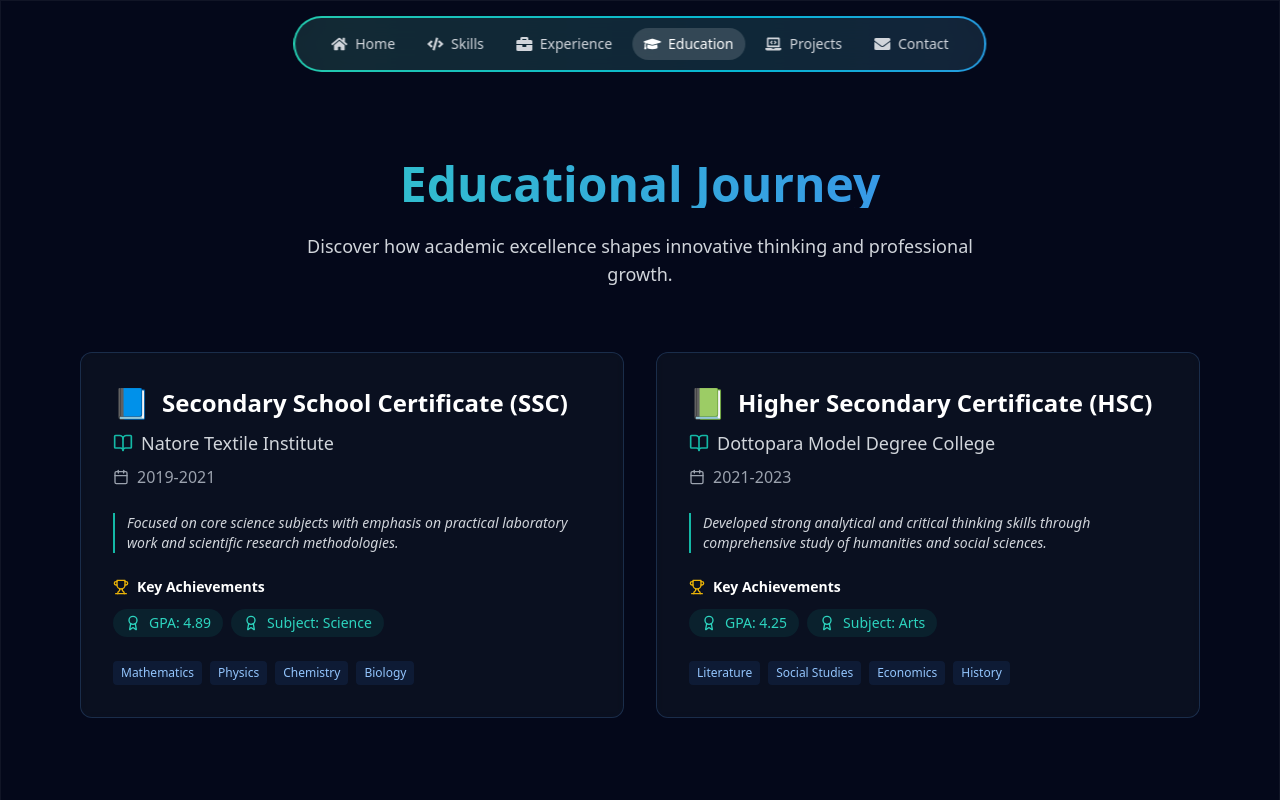
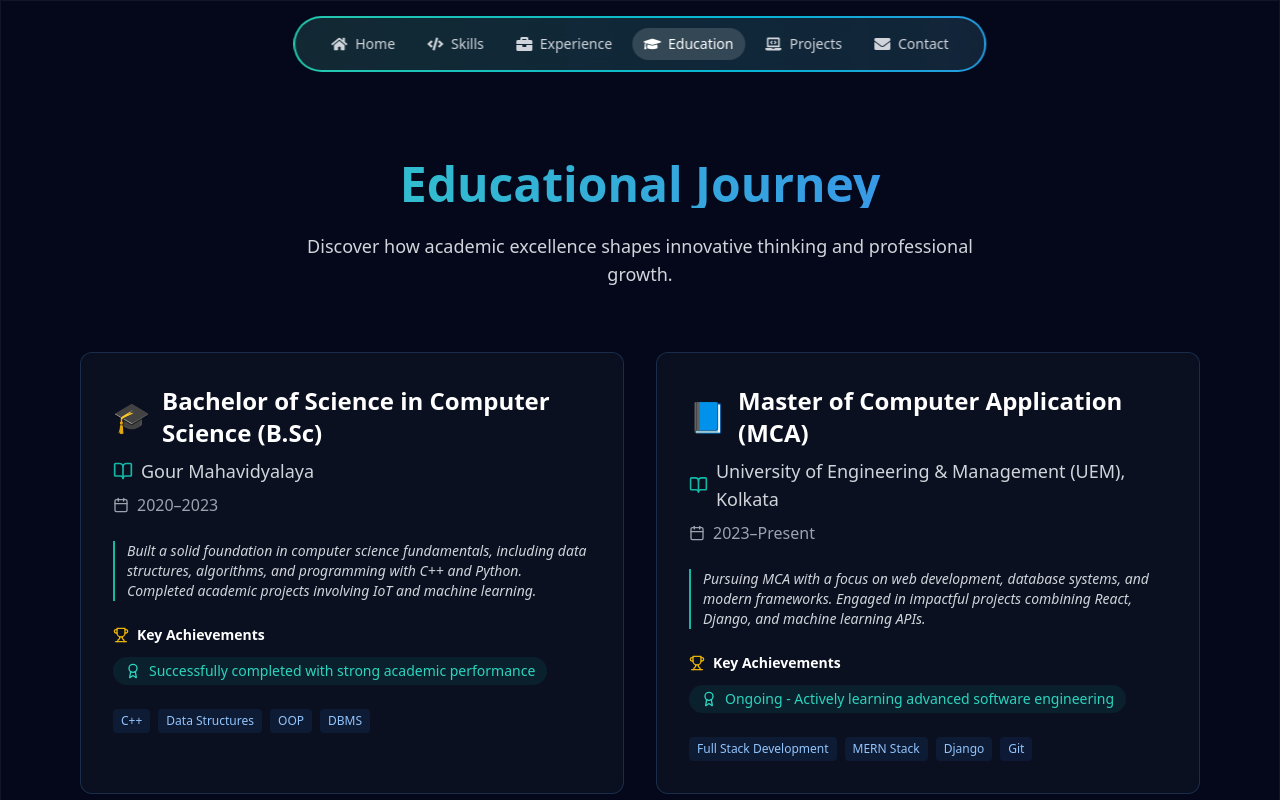
Before and after one commit to rohitneogi-a/my_portfolio, a React (Vite) app: page /education in a window 1280 px wide. Shown: the top 800 px of the page. Built offline with nearby package versions, Linux system fonts and the light colour scheme.

Commit message:
Refactor README.md for improved clarity and structure; update project descriptions and technologies used.

```diff
--- a/src/pages/Education/Education.jsx
+++ b/src/pages/Education/Education.jsx
@@ -15,26 +15,27 @@ const EducationSection = () => {
 
 const educationData = [
   {
-      degree: "Secondary School Certificate (SSC)",
-      school: "Natore Textile Institute",
-      mascot: "📘",
-      year: "2019-2021",
-      achievements: ["GPA: 4.89", "Subject: Science"],
-      skills: ["Mathematics", "Physics", "Chemistry", "Biology"],
+    degree: "Bachelor of Science in Computer Science (B.Sc)",
+    school: "Gour Mahavidyalaya",
+    mascot: "🎓",
+    year: "2020–2023",
+    achievements: ["Successfully completed with strong academic performance"],
+    skills: ["C++", "Data Structures", "OOP", "DBMS"],
     description:
-        "Focused on core science subjects with emphasis on practical laboratory work and scientific research methodologies.",
+      "Built a solid foundation in computer science fundamentals, including data structures, algorithms, and programming with C++ and Python. Completed academic projects involving IoT and machine learning.",
   },
   {
-      degree: "Higher Secondary Certificate (HSC)",
-      school: "Dottopara Model Degree College",
-      mascot: "📗",
-      year: "2021-2023",
-      achievements: ["GPA: 4.25", "Subject: Arts"],
-      skills: ["Literature", "Social Studies", "Economics", "History"],
+    degree: "Master of Computer Application (MCA)",
+    school: "University of Engineering & Management (UEM), Kolkata",
+    mascot: "📘",
+    year: "2023–Present",
+    achievements: ["Ongoing - Actively learning advanced software engineering"],
+    skills: ["Full Stack Development", "MERN Stack", "Django", "Git"],
     description:
-        "Developed strong analytical and critical thinking skills through comprehensive study of humanities and social sciences.",
+      "Pursuing MCA with a focus on web development, database systems, and modern frameworks. Engaged in impactful projects combining React, Django, and machine learning APIs.",
   },
 ];
+
 
   const containerVariants = {
     hidden: { opacity: 0 },
--- a/src/pages/Experience/Experience.jsx
+++ b/src/pages/Experience/Experience.jsx
@@ -18,7 +18,7 @@ const ExperienceCard = ({
     <div className="relative bg-gray-900/90 rounded-lg p-8 h-full border border-gray-800/50 shadow-xl backdrop-blur-xl">
       {/* Floating icon with pulse effect */}
       <div className="relative mb-6">
-        <div className="absolute -inset-4 bg-gradient-to-r from-cyan-500 to-blue-500 opacity-25 rounded-full blur-xl group-hover:opacity-75 animate-pulse transition-all duration-500" />
+        <div className="absolute -inset-4 bg-gradient-to-r from-cyan-400 via-indigo-500 to-blue-600 opacity-20 rounded-full blur-xl   " />
         <Icon className="w-12 h-12 text-cyan-400 relative z-10 transform group-hover:rotate-12 transition-transform duration-300" />
       </div>
 
@@ -53,29 +53,14 @@ const ExperienceCard = ({
 
 const ExperienceSection = () => {
   const experiences = [
-    {
-      icon: Network,
-      title: "WordPress Developer",
-      company: "Fiverr",
-      period: "2019 - 2020",
-      description:
-        "Worked on developing and customizing WordPress websites for clients globally.",
-    },
-    {
-      icon: Layers,
-      title: "Junior Frontend Developer",
-      company: "Sera Programmer",
-      period: "2021 - 2023",
-      description:
-        "Assisted in building and optimizing user interfaces with a focus on responsive and interactive designs.",
-    },
+
     {
       icon: Code2,
-      title: "JavaScript Developer",
-      company: "OlovJS (Sera Programmer)",
-      period: "2023 - Present",
+      title: "MERN Stack Developer",
+      company: "IEMA RESEARCH & DEVELOPMENT PVT. LTD.",
+      period: "2024 - Present",
       description:
-        "Contributed to developing JavaScript libraries and enhancing framework functionalities.",
+        "Currently working as a Software Development Engineer Intern, focusing on building scalable web applications using the MERN stack. Involved in projects like MarketMind AI and Macro, enhancing my skills in full-stack development.",
     },
   ];
 
@@ -89,7 +74,7 @@ const ExperienceSection = () => {
         <div className="absolute inset-0 bg-[linear-gradient(rgba(50,50,70,0.15)_1px,transparent_1px),linear-gradient(90deg,rgba(50,50,70,0.15)_1px,transparent_1px)] bg-[size:40px_40px] [mask-image:radial-gradient(ellipse_80%_80%_at_50%_50%,#000_70%,transparent_100%)]" />
 
         {/* Animated particles */}
-        <div className="absolute inset-0">
+        <div className="absolute inset-0 justify-center items-center pointer-events-none">
           {[...Array(20)].map((_, i) => (
             <div
               key={i}
@@ -119,11 +104,14 @@ const ExperienceSection = () => {
           </div>
 
           {/* Experience grid with improved layout */}
-          <div className="grid grid-cols-1 md:grid-cols-2 lg:grid-cols-3 gap-10 max-w-7xl mx-auto">
-            {experiences.map((exp, index) => (
-              <ExperienceCard key={index} {...exp} />
-            ))}
-          </div>
+          <div className="flex justify-center items-center">
+  <div className="max-w-xl w-full">
+    {experiences.map((exp, index) => (
+      <ExperienceCard key={index} {...exp} />
+    ))}
+  </div>
+</div>
+
         </div>
 
         {/* Enhanced background effects */}
--- a/src/pages/Projects/Projects.jsx
+++ b/src/pages/Projects/Projects.jsx
@@ -5,46 +5,40 @@ import PropTypes from "prop-types";
 
 const projects = [
   {
-    title: "Olova! A Lightweight JavaScript Library",
+    title: "📈 MarketMind AI",
     description:
-      "A lightweight JavaScript library for creating beautiful, responsive UI components.",
-    src: "rock.jpg",
-    link: "https://i.postimg.cc/DwgWTfP0/Annotation-2025-03-19-113338.png",
-    color: "#5196fd",
-    githubLink: "https://github.com/olovajs/olova",
-    liveLink: "https://olova.js.org/",
+      "A full-stack stock prediction platform using Django REST, React + TypeScript, XGBoost, and financial APIs. Includes technical indicators (SMA, EMA, RSI) and integrates Google Gemini API for sentiment analysis.",
+    src: "market.jpg",
+    link: "https://postimage.me/images/2025/06/07/ChatGPT-Image-Jun-7-2025-10_12_32-PM-1.png",
+    color: "#4ade80",
+    githubLinks: [
+      { label: "Frontend", url: "https://github.com/rohitneogi-a/MarketAI_front" },
+      { label: "Backend", url: "https://github.com/rohitneogi-a/MarketAI_back" }
+    ],
+    // liveLink: "https://marketmindai.vercel.app"
   },
   {
-    title: "A sleek portfolio built with React and Tailwind CSS ",
+    title: "🔐 Macro Auth System",
     description:
-      "A sleek portfolio built with React and Tailwind CSS to showcase your skills, projects, and experience in a modern design.",
-    src: "tree.jpg",
-    link: "https://i.postimg.cc/J75CKyrs/Annotation-2025-04-01-203959.png",
+      "An advanced authentication system with Google OAuth, modern UI, and secure multi-layered login & signup flows. Built using React and Tailwind CSS.",
+    src: "macro.jpg",
+    link: "https://postimage.me/images/2025/06/07/fail-but-never-quit-failure-never-give-up-motivational-3840x2160-7693.jpg",
     color: "#8f89ff",
-    githubLink: "https://github.com/seraprogrammer/portfolio",
-    liveLink: "https://codervai.vercel.app",
+    githubLink: "https://github.com/coderohit-dev/MACRO_FRONTEND",
+    // liveLink: "https://macro-auth.vercel.app"
   },
   {
-    title: "🚀 CodeWhisperer",
+    title: "🌫️ Air Pollution Monitoring IoT",
     description:
-      "🚀 CodeWhisperer A powerful online code editor built with React and Tailwind CSS. Featuring real-time code execution, syntax highlighting, multi-language support, and a sleek UI. Start coding instantly! 💻✨",
-    src: "water.jpg",
-    link: "https://i.postimg.cc/J4jPVFY0/Annotation-2025-04-01-204723.png",
-    color: "#fff",
-    githubLink: "https://github.com/seraprogrammer/codewhisperer",
-    liveLink: "https://codewhisperer.vercel.app/",
-  },
-  {
-    title: "CodeKori 🔥",
-    description:
-      "CodeKori is a powerful online code editor built with React and Tailwind CSS. Featuring real-time code execution, syntax highlighting, multi-language support, and a sleek UI. Start coding instantly! 💻✨",
-    src: "house.jpg",
-    link: "https://i.postimg.cc/cHQr4fpR/Annotation-2025-04-01-205350.png",
-    color: "#ed649e",
-    githubLink: "https://github.com/seraprogrammer/CodeKori",
-    liveLink: "https://codekori.js.org",
-  },
+      "IoT + Python project that monitors real-time air quality using sensors and predicts pollution trends using machine learning models.",
+    src: "iot.jpg",
+    link: "https://postimage.me/images/2025/06/07/ChatGPT-Image-Jun-7-2025-10_03_08-PM-1.png",
+    color: "#60a5fa",
+    githubLink: "https://github.com/rohit-2604/ProJect_BSC",
+    // liveLink: "https://iot-air.vercel.app"
+  }
 ];
+
 
 export default function Projects() {
   const container = useRef(null);
@@ -115,8 +109,10 @@ export default function Projects() {
   range={[i * 0.25, 1]}
   targetScale={targetScale}
   githubLink={project.githubLink}
+  githubLinks={project.githubLinks}
   liveLink={project.liveLink}
 />
+
             );
           })}
         </section>
@@ -136,6 +132,7 @@ function Card({
   targetScale,
   githubLink,
   liveLink,
+  githubLinks,
 }) {
   const container = useRef(null);
   const scale = useTransform(progress, range, [1, targetScale]);
@@ -209,7 +206,40 @@ function Card({
               <div className="w-full h-[1px] bg-gray-800 mb-4 md:mb-6" />
 
               <div className="flex items-center gap-4">
-                {/* GitHub Link */}
+                {/* GitHub Links */}
+                {githubLinks && Array.isArray(githubLinks) ? (
+                  githubLinks.map((link, idx) => (
+                    <motion.a
+                      key={idx}
+                      href={link.url}
+                      target="_blank"
+                      rel="noopener noreferrer"
+                      className="group flex items-center gap-2"
+                      whileHover={{ y: -3 }}
+                      transition={{ type: "spring", stiffness: 400 }}
+                    >
+                      <svg
+                        xmlns="http://www.w3.org/2000/svg"
+                        width="22"
+                        height="22"
+                        viewBox="0 0 24 24"
+                        fill="none"
+                        stroke={color}
+                        strokeWidth="2"
+                        strokeLinecap="round"
+                        strokeLinejoin="round"
+                      >
+                        <path d="M9 19c-5 1.5-5-2.5-7-3m14 6v-3.87a3.37 3.37 0 0 0-.94-2.61c3.14-.35 6.44-1.54 6.44-7A5.44 5.44 0 0 0 20 4.77 5.07 5.07 0 0 0 19.91 1S18.73.65 16 2.48a13.38 13.38 0 0 0-7 0C6.27.65 5.09 1 5.09 1A5.07 5.07 0 0 0 5 4.77a5.44 5.44 0 0 0-1.5 3.78c0 5.42 3.3 6.61 6.44 7A3.37 3.37 0 0 0 9 18.13V22"></path>
+                      </svg>
+                      <span
+                        className="text-xs md:text-sm font-medium"
+                        style={{ color }}
+                      >
+                        {link.label || "Code"}
+                      </span>
+                    </motion.a>
+                  ))
+                ) : githubLink ? (
                   <motion.a
                     href={githubLink}
                     target="_blank"
@@ -238,8 +268,10 @@ function Card({
                       Code
                     </span>
                   </motion.a>
+                ) : null}
 
                 {/* Live Link */}
+                {liveLink && (
                   <motion.a
                     href={liveLink}
                     target="_blank"
@@ -270,6 +302,7 @@ function Card({
                       Live
                     </span>
                   </motion.a>
+                )}
               </div>
             </div>
           </div>
@@ -289,6 +322,7 @@ Card.propTypes = {
   progress: PropTypes.object.isRequired,
   range: PropTypes.array.isRequired,
   targetScale: PropTypes.number.isRequired,
-  githubLink: PropTypes.string.isRequired,
-  liveLink: PropTypes.string.isRequired,
+  githubLink: PropTypes.string,
+  githubLinks: PropTypes.array,
+  liveLink: PropTypes.string,
 };
```
Also changed, not shown: src/components/globe.jsx (+15 -14 lines), src/pages/About/About.jsx (+8 -3 lines), src/pages/Hero/Hero.jsx (+11 -15 lines), src/pages/Skills/Skills.jsx (+46 -46 lines), 2 other files (tests, documents, lock files or other folders). Lines whose indentation alone changed are shown as unchanged.
